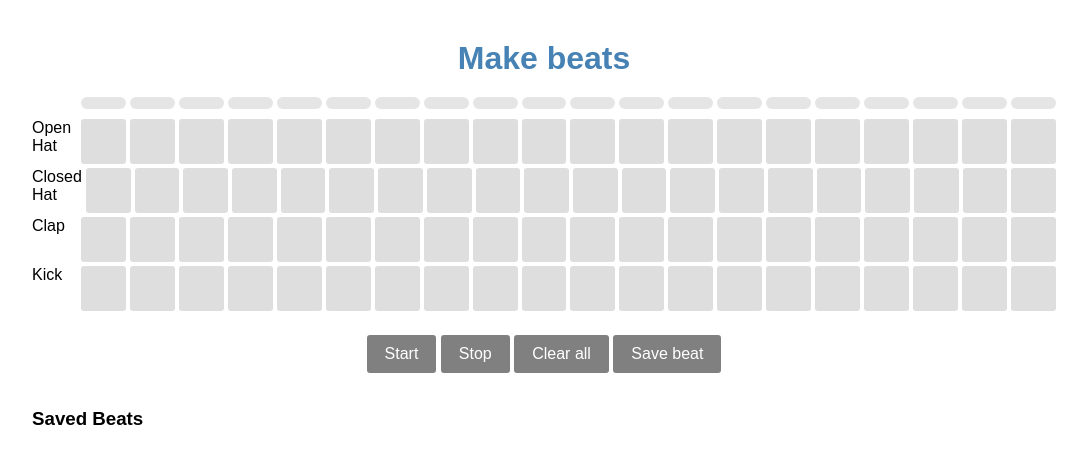
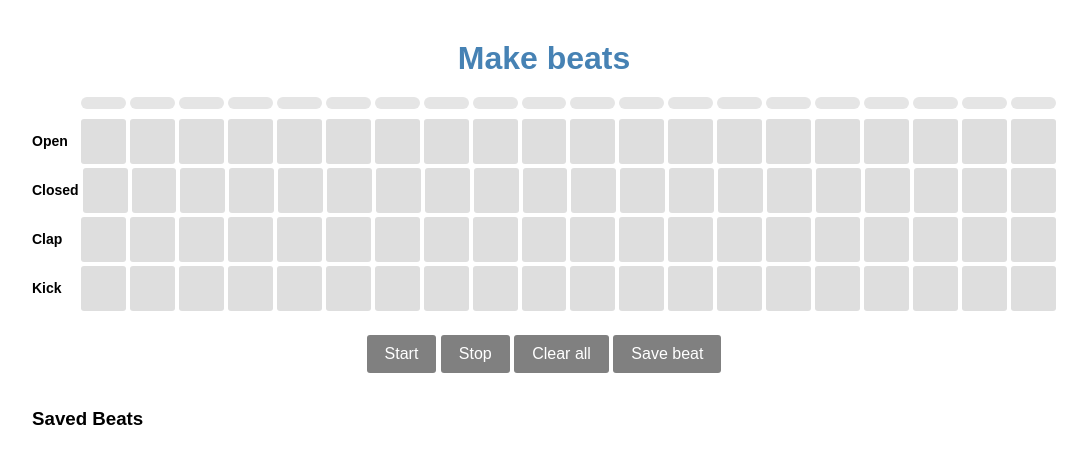
Before and after one commit to dotlorand/faktos, a Flask app: page / in a window 1280 px wide. Shown: the top 464 px of the page, without its empty margins (96-1183 px from the left). Run offline with Flask 3, Linux system fonts and the light colour scheme; data that the repository does not hold is empty.

Commit message:
utso fixek

```diff
--- a/main.py
+++ b/main.py
@@ -18,7 +18,7 @@ def init_db():
 
 @app.route("/")
 def index():
-    inst = list(enumerate(["Open Hat", "Closed Hat", "Clap", "Kick"]))
+    inst = list(enumerate(["Open", "Closed", "Clap", "Kick"]))
 
     init_db()
 
--- a/static/css/styles.css
+++ b/static/css/styles.css
@@ -91,3 +91,10 @@ button:hover {
 .saved-beats a {
     color: steelblue;
 }
+
+.beat-name {
+    display: flex;
+    align-items: center;
+    font-size: 14px;
+    font-weight: 600;
+}
--- a/templates/index.html
+++ b/templates/index.html
@@ -18,7 +18,7 @@
     </div>
 
     {% for i, n in inst %}
-        <div class="line-{{ i }}"><span>{{ n }}</span>
+        <div class="line-{{ i }}"><span class="beat-name">{{ n }}</span>
             {% for j in range(20) %}
                 <button id="button-{{ i }}-{{ j }}" class="beat" onclick="toggleBeat(this.id)"></button>
             {% endfor %}
```
